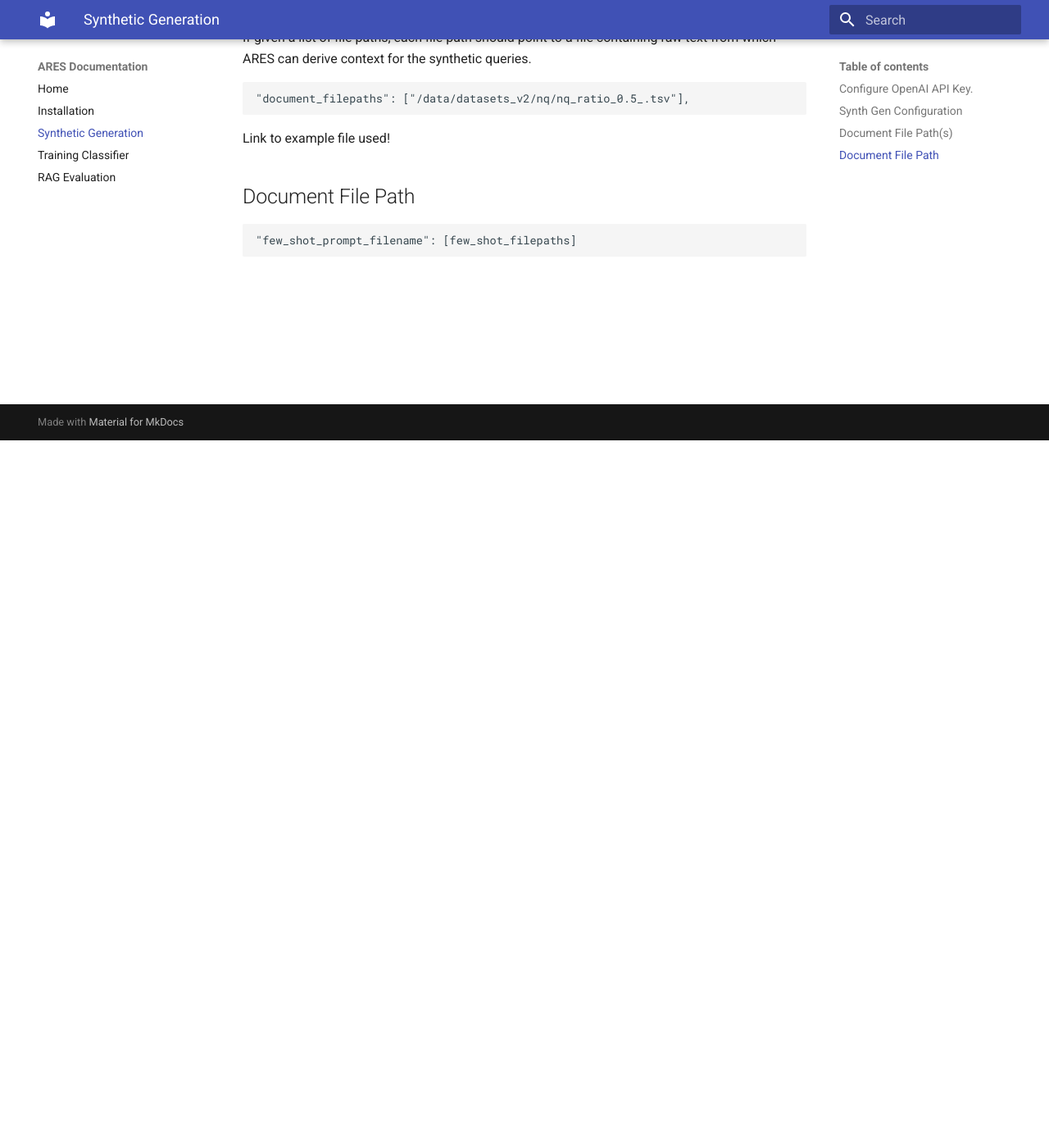
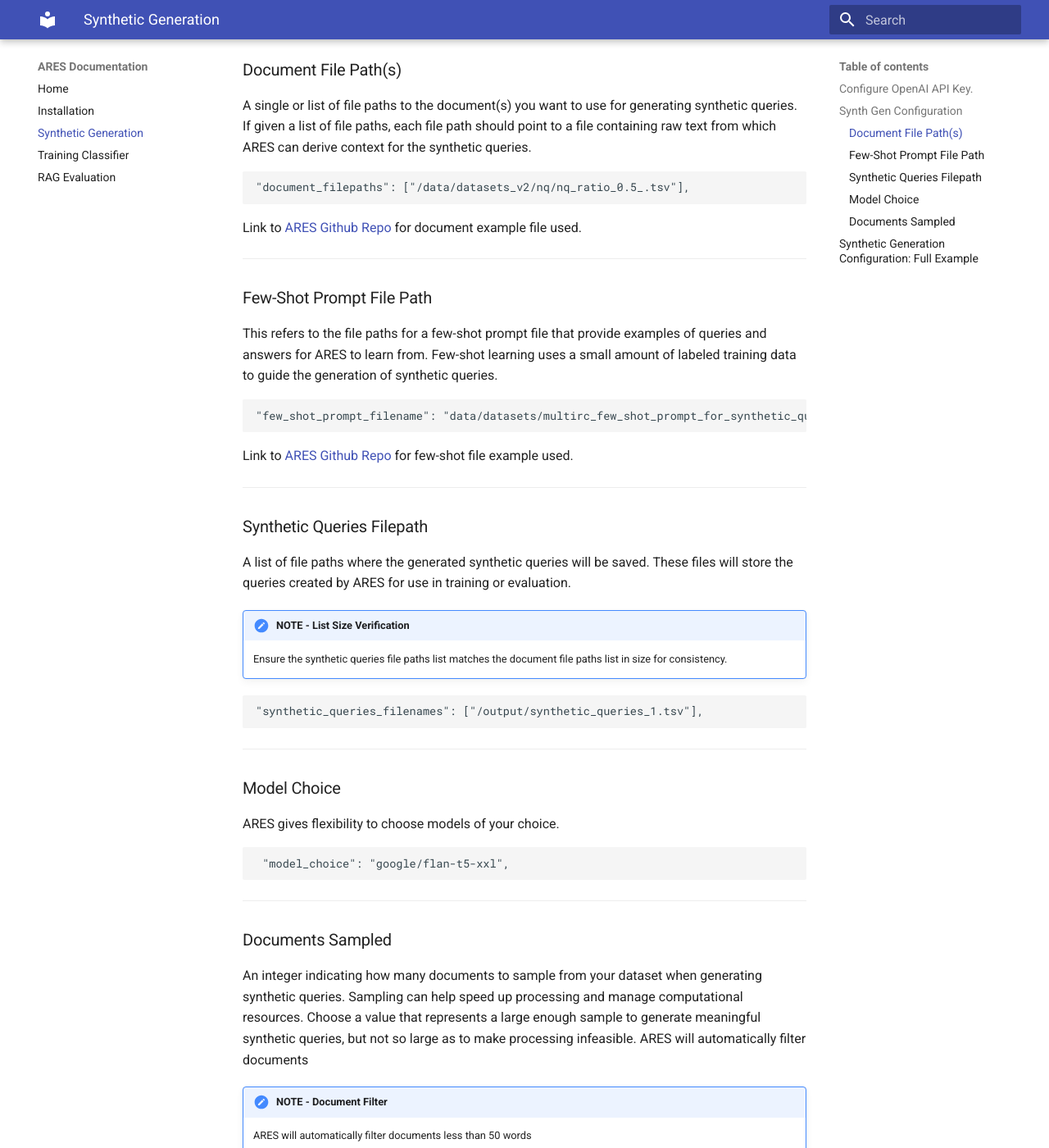
Before and after one commit to stanford-futuredata/ARES, an MkDocs documentation site: the page built from docs/ares-doc/docs/synth_gen.md, in a window 1280 px wide and 1400 px high, scrolled down 863 px. Shown: the whole window at 82% size. Built offline with MkDocs 1.6.1 and Material for MkDocs 9.7.7, drawn with Linux system fonts in a browser that asks for light colours; some of the changed text lies outside the part shown.

Commit message:
Synth Gen Documentation

````diff
--- a/docs/ares-doc/docs/synth_gen.md
+++ b/docs/ares-doc/docs/synth_gen.md
@@ -19,13 +19,19 @@
 
 synth_config = {
     "document_filepaths": [<document_filepaths>],
-    "few_shot_prompt_filename": [few_shot_filepaths],
+    "few_shot_prompt_filename": few_shot_filepath,
     "synthetic_queries_filenames": [<synthetic_queries_filepaths>],
+    "model_choice": <model_choice>,
     "documents_sampled": 10000
 }
+
+ares = ARES(synthetic_query_generator=synth_config)
+results = ares.generate_synthetic_data()
+print(results)
 ```
+<hr>
 
-## Document File Path(s)
+### Document File Path(s)
 
 A single or list of file paths to the document(s) you want to use for generating synthetic queries. If
 given a list of file paths, each file path should point to a file containing raw text from which ARES can derive context for the synthetic queries.
@@ -33,10 +39,72 @@
 ```python
 "document_filepaths": ["/data/datasets_v2/nq/nq_ratio_0.5_.tsv"],
 ```
-Link to example file used!
+Link to [ARES Github Repo](https://github.com/stanford-futuredata/ARES/tree/new-dev/data/datasets_v2/nq) for document example file used.
 
-## Document File Path
+<hr>
+
+### Few-Shot Prompt File Path
+
+This refers to the file paths for a few-shot prompt file that provide examples of queries and answers for ARES to learn from. Few-shot learning uses a small amount of labeled training data to guide the generation of synthetic queries.
 
 ```python
-"few_shot_prompt_filename": [few_shot_filepaths]
+"few_shot_prompt_filename": "data/datasets/multirc_few_shot_prompt_for_synthetic_query_generation_v1.tsv",
 ```
+
+Link to [ARES Github Repo](https://github.com/stanford-futuredata/ARES/tree/new-dev/data/datasets) for few-shot file example used.
+
+<hr>
+
+### Synthetic Queries Filepath
+
+A list of file paths where the generated synthetic queries will be saved. These files will store the queries created by ARES for use in training or evaluation.
+
+!!! note "NOTE - List Size Verification"
+    Ensure the synthetic queries file paths list matches the document file paths list in size for consistency.
+
+```python
+"synthetic_queries_filenames": ["/output/synthetic_queries_1.tsv"],
+```
+
+<hr>
+
+### Model Choice
+
+ARES gives flexibility to choose models of your choice.
+
+```python
+ "model_choice": "google/flan-t5-xxl",
+```
+
+<hr>
+
+### Documents Sampled
+
+An integer indicating how many documents to sample from your dataset when generating synthetic queries. Sampling can help speed up processing and manage computational resources. Choose a value that represents a large enough sample to generate meaningful synthetic queries, but not so large as to make processing infeasible. ARES will automatically filter documents
+
+!!! note "NOTE - Document Filter"
+    ARES will automatically filter documents less than 50 words
+
+```python
+"documents_sampled": 10000,
+```
+
+<hr>
+
+## Synthetic Generation Configuration: Full Example
+
+```python
+from ares import ARES
+
+synth_config = {
+    "document_filepaths": ["/data/datasets_v2/nq/nq_ratio_0.5_.tsv"],
+    "few_shot_prompt_filename": "data/datasets/multirc_few_shot_prompt_for_synthetic_query_generation_v1.tsv",
+    "synthetic_queries_filenames": ["/output/synthetic_queries_1.tsv"],
+    "model_choice": "google/flan-t5-xxl",
+    "documents_sampled": 10000
+}
+
+ares = ARES(synthetic_query_generator=synth_config)
+results = ares.generate_synthetic_data()
+print(results)
+```
--- a/docs/ares-doc/mkdocs.yml
+++ b/docs/ares-doc/mkdocs.yml
@@ -7,3 +7,6 @@
     - RAG Evaluation: rag_eval.md
 theme:
   name: material
+
+markdown_extensions:
+  - admonition
````
